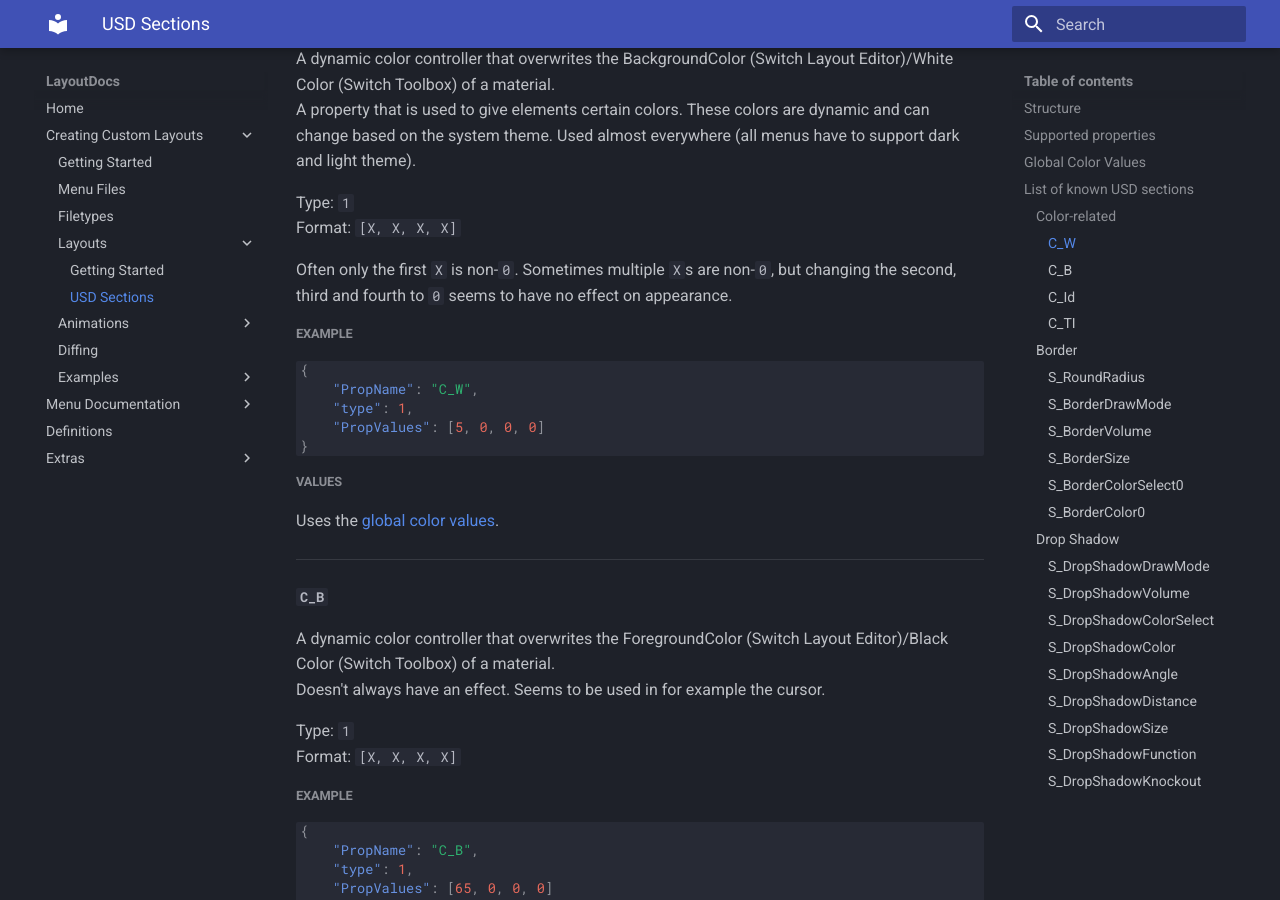
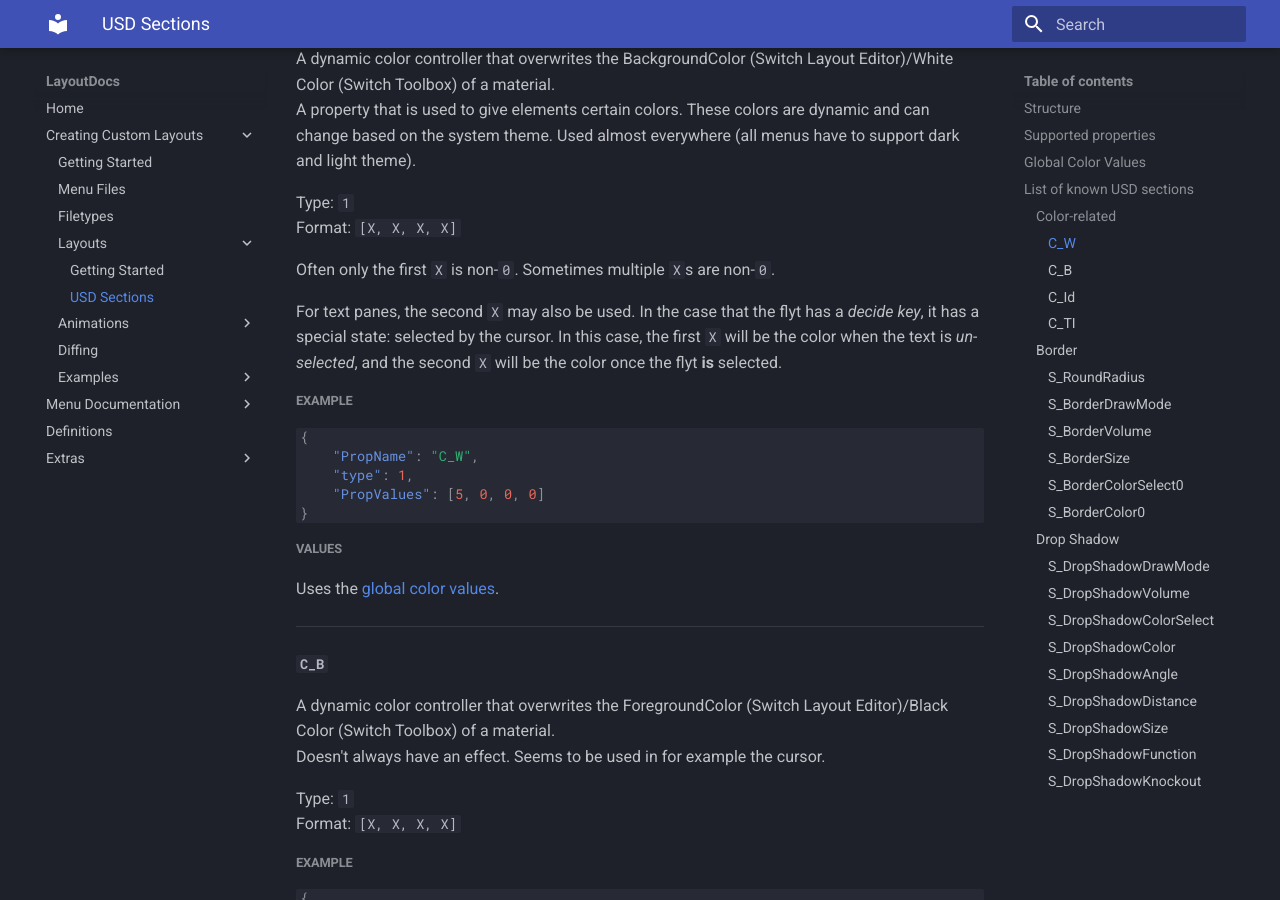
Before and after one commit to ThemezerNX/LayoutDocs, an MkDocs documentation site: the page built from docs/guide/layouts/usd-sections.md, in a window 1280 px wide and 900 px high, scrolled down 8163 px. Built offline with MkDocs 1.6.1 and Material for MkDocs 9.7.7, drawn with Linux system fonts in a browser that asks for light colours.

Commit message:
Document more about C_W

```diff
--- a/docs/guide/layouts/usd-sections.md
+++ b/docs/guide/layouts/usd-sections.md
@@ -217,7 +217,9 @@ Used almost everywhere (all menus have to support dark and light theme).
 Type: `1`
 Format: `[X, X, X, X]`
 
-Often only the first `X` is non-`0`. Sometimes multiple `X`s are non-`0`, but changing the second, third and fourth to `0` seems to have no effect on appearance.
+Often only the first `X` is non-`0`. Sometimes multiple `X`s are non-`0`.
+
+For text panes, the second `X` may also be used. In the case that the flyt has a _decide key_, it has a special state: selected by the cursor. In this case, the first `X` will be the color when the text is _un-selected_, and the second `X` will be the color once the flyt **is** selected.
 
 ##### Example
 
```
